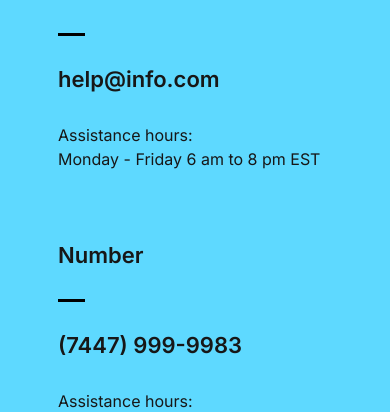
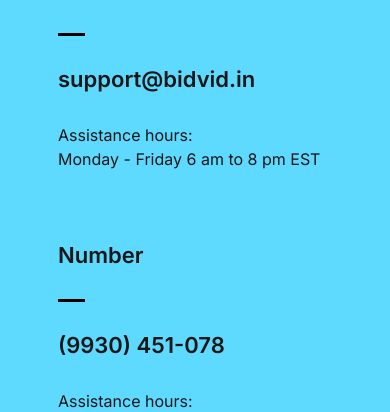
Before and after one commit to Cod3nator/bidvid-new, a Next.js app: page / in a window 390 px wide. Shown: the part 7583-7995 px from the top of the page. Built offline with nearby package versions, Linux system fonts and the light colour scheme.

Commit message:
Changed the email and mobile no

```diff
--- a/component/Contact_us.jsx
+++ b/component/Contact_us.jsx
@@ -143,7 +143,7 @@ const Contact_us = () => {
           <div className="contact-add">
             <h5>Email Address</h5>
             <div className="line"></div>
-            <a href="mailto:help@info.com">help@info.com</a>
+            <a href="mailto:support@bidvid.in	">support@bidvid.in	</a>
             <div className="details">
               <span>Assistance hours:</span>
               <p>Monday - Friday 6 am to 8 pm EST</p>
@@ -152,7 +152,7 @@ const Contact_us = () => {
           <div className="contact-add">
             <h5>Number</h5>
             <div className="line"></div>
-            <a href="tel:+91 7447835979">(7447) 999-9983</a>
+            <a href="tel:+91 9930451078">(9930) 451-078</a>
             <div className="details">
               <span>Assistance hours:</span>
               <p>Monday - Friday 6 am to 8 pm EST</p>
```
